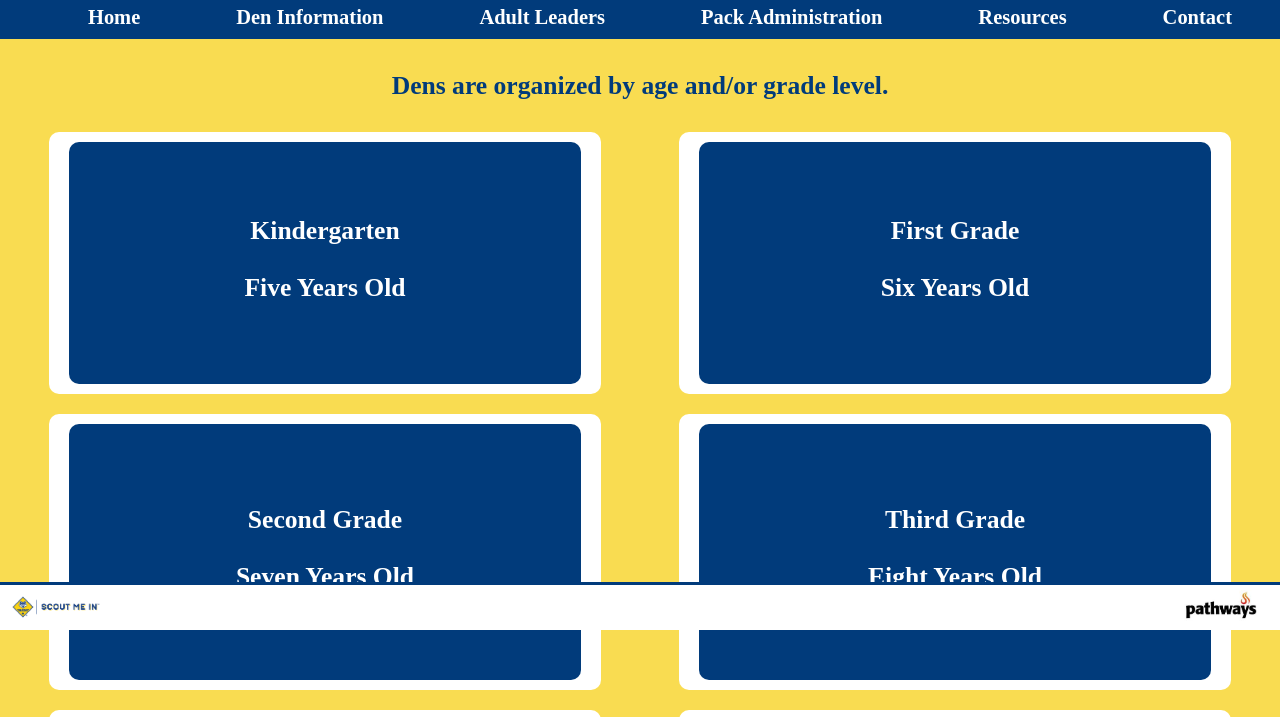
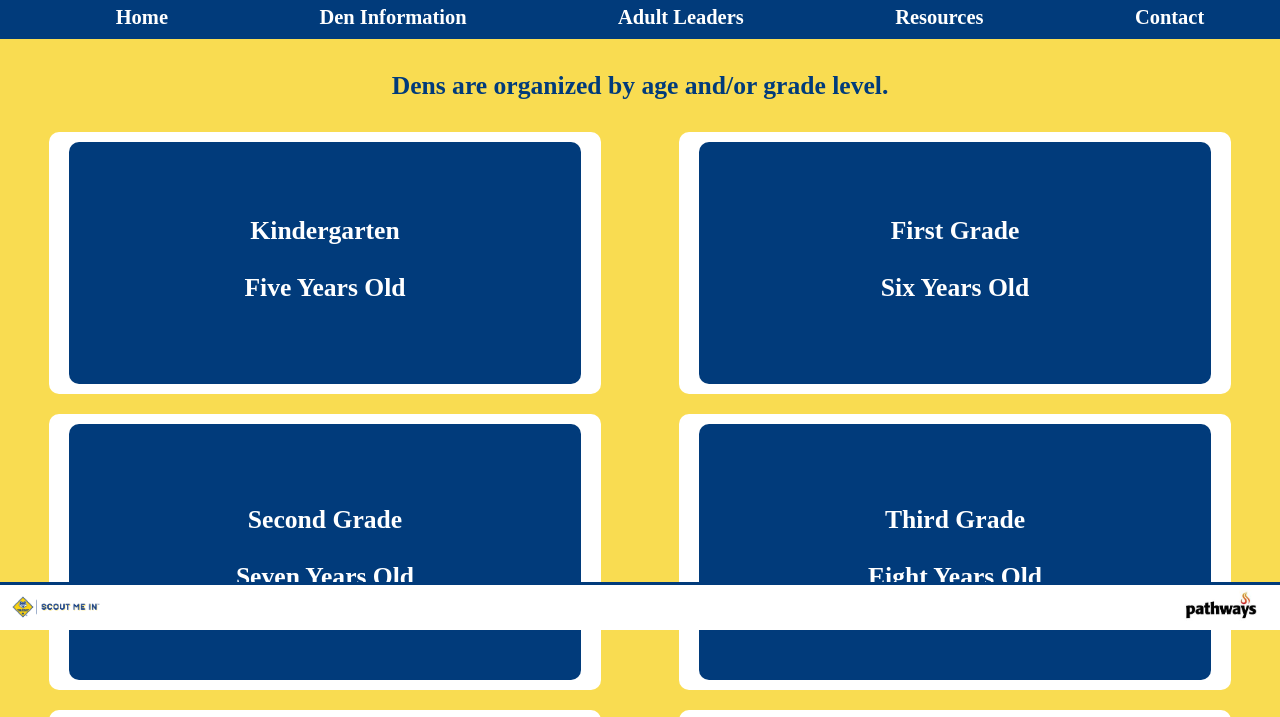
Before and after one commit to ctlemon83/Cub-Scout-Pack-1013, a plain HTML site: page deninfo.html in a window 1280 px wide. Shown: the part 170-887 px from the top of the page. Drawn offline with Linux system fonts and the light colour scheme; a script that the page names is missing.

Commit message:
Hid pack admin link

```diff
--- a/deninfo.html
+++ b/deninfo.html
@@ -21,7 +21,7 @@
 				<li><a href="index.html">Home</a></li>
 				<li><a href="deninfo.html">Den Information</a></li>
 				<li><a href="adults.html">Adult Leaders</a></li>
-				<li><a href="packadmin.html">Pack Administration</a></li>
+<!-- 				<li><a href="packadmin.html">Pack Administration</a></li> -->
 				<li><a href="resources.html">Resources</a></li>
 				<li><a href="contact.html">Contact</a></li>
 			</ul>
```
